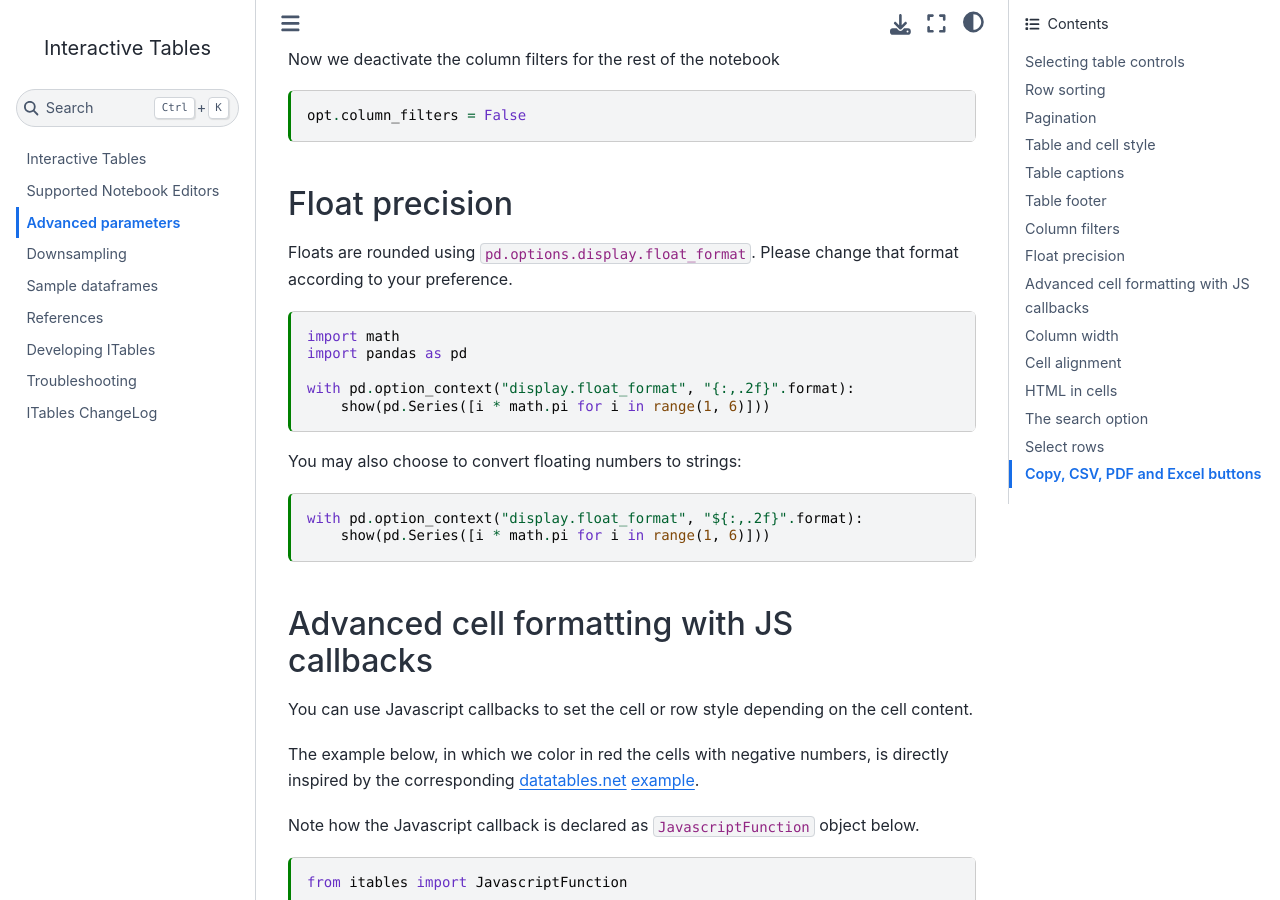
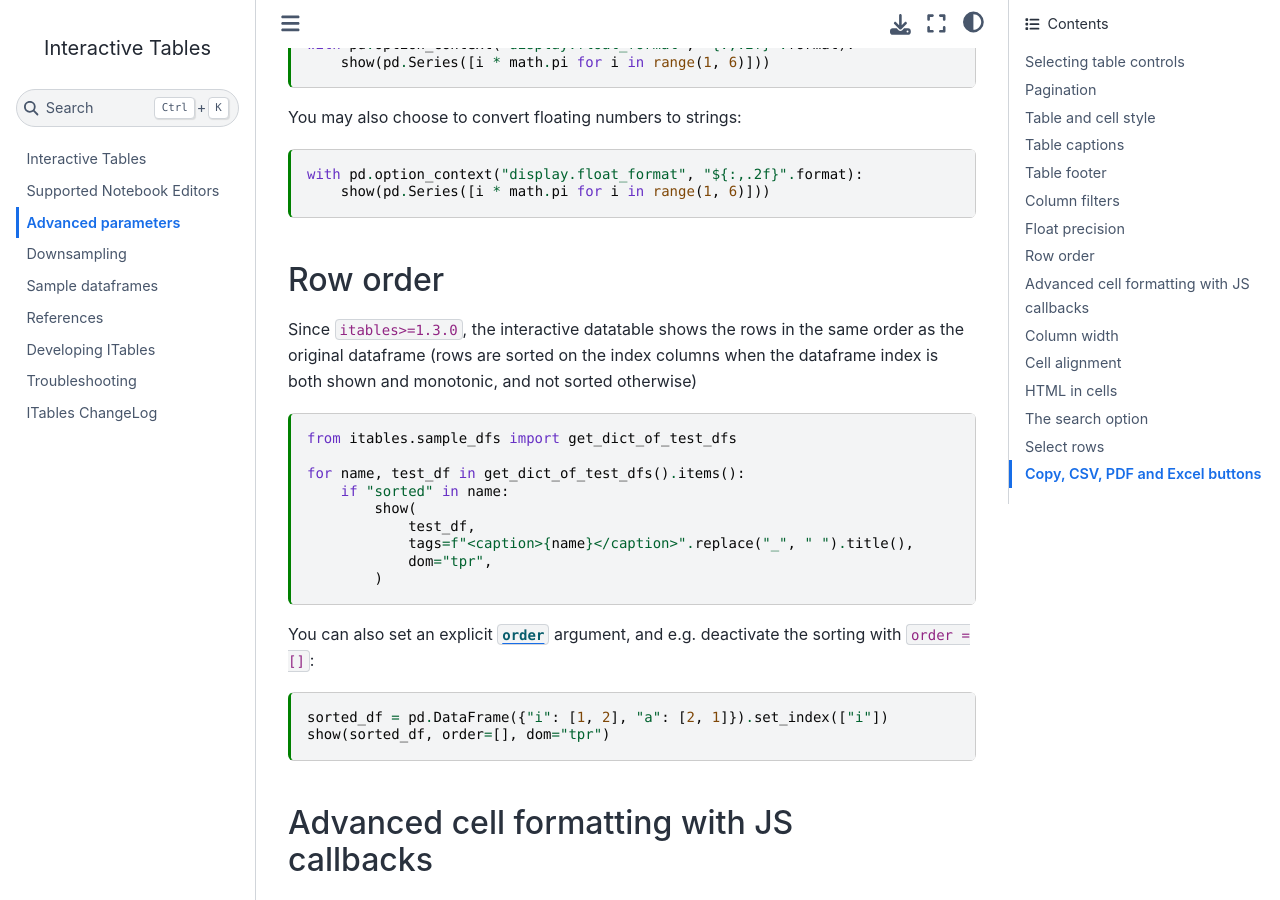
Before and after one commit to mwouts/itables, a Jupyter Book: the page built from docs/advanced_parameters.md, in a window 1280 px wide and 900 px high, scrolled down 3750 px. Built offline with Jupyter Book 1.0.4 settings and Sphinx 7.4.7 and the Sphinx Book theme 1.1.4, drawn with Linux system fonts in a browser that asks for light colours; some of the changed text lies outside the part shown.

Commit message:
Preserve the order of rows by default (#100)

````diff
--- a/docs/advanced_parameters.md
+++ b/docs/advanced_parameters.md
@@ -54,19 +54,6 @@ show(pd.DataFrame({"a": [2, 1]}), dom="tpr")
 ```
 
 Note: you can change the default value of the dom option by setting `opt.dom` as in the examples below.
-
-## Row sorting
-
-Select the order in which the row are sorted with the [datatables' `order`](https://datatables.net/reference/option/order) argument. By default, the rows are sorted according to the first column (`order = [[0, 'asc']]`).
-
-If you want to deactivate the sorting, set `order = []`, either in the `show` method, or as a global option:
-
-```{code-cell}
-import itables.options as opt
-
-opt.order = []  # no sorting
-pd.DataFrame({"a": [2, 1]})
-```
 
 ## Pagination
 
@@ -193,6 +180,29 @@ with pd.option_context("display.float_format", "${:,.2f}".format):
     show(pd.Series([i * math.pi for i in range(1, 6)]))
 ```
 
+## Row order
+
+Since `itables>=1.3.0`, the interactive datatable shows the rows in the same order as the original dataframe (rows are sorted on the index columns when the dataframe index is both shown and monotonic, and not sorted otherwise)
+
+```{code-cell}
+from itables.sample_dfs import get_dict_of_test_dfs
+
+for name, test_df in get_dict_of_test_dfs().items():
+    if "sorted" in name:
+        show(
+            test_df,
+            tags=f"<caption>{name}</caption>".replace("_", " ").title(),
+            dom="tpr",
+        )
+```
+
+You can also set an explicit [`order`](https://datatables.net/reference/option/order) argument, and e.g. deactivate the sorting with `order = []`:
+
+```{code-cell}
+sorted_df = pd.DataFrame({"i": [1, 2], "a": [2, 1]}).set_index(["i"])
+show(sorted_df, order=[], dom="tpr")
+```
+
 ## Advanced cell formatting with JS callbacks
 
 You can use Javascript callbacks to set the cell or row style depending on the cell content.
--- a/docs/changelog.md
+++ b/docs/changelog.md
@@ -1,5 +1,12 @@
 ITables ChangeLog
 =================
+
+1.3.0 (2022-09-04)
+------------------
+
+**Changed**
+- The order of rows is preserved by default (unless you explicitly pass an `order` parameter).
+
 
 1.2.0 (2022-08-15)
 ------------------
--- a/itables/version.py
+++ b/itables/version.py
@@ -1,3 +1,3 @@
 """ITables' version number"""
 
-__version__ = "1.2.0"
+__version__ = "1.3.0-dev"
````
Also changed, not shown: 2 other files.
